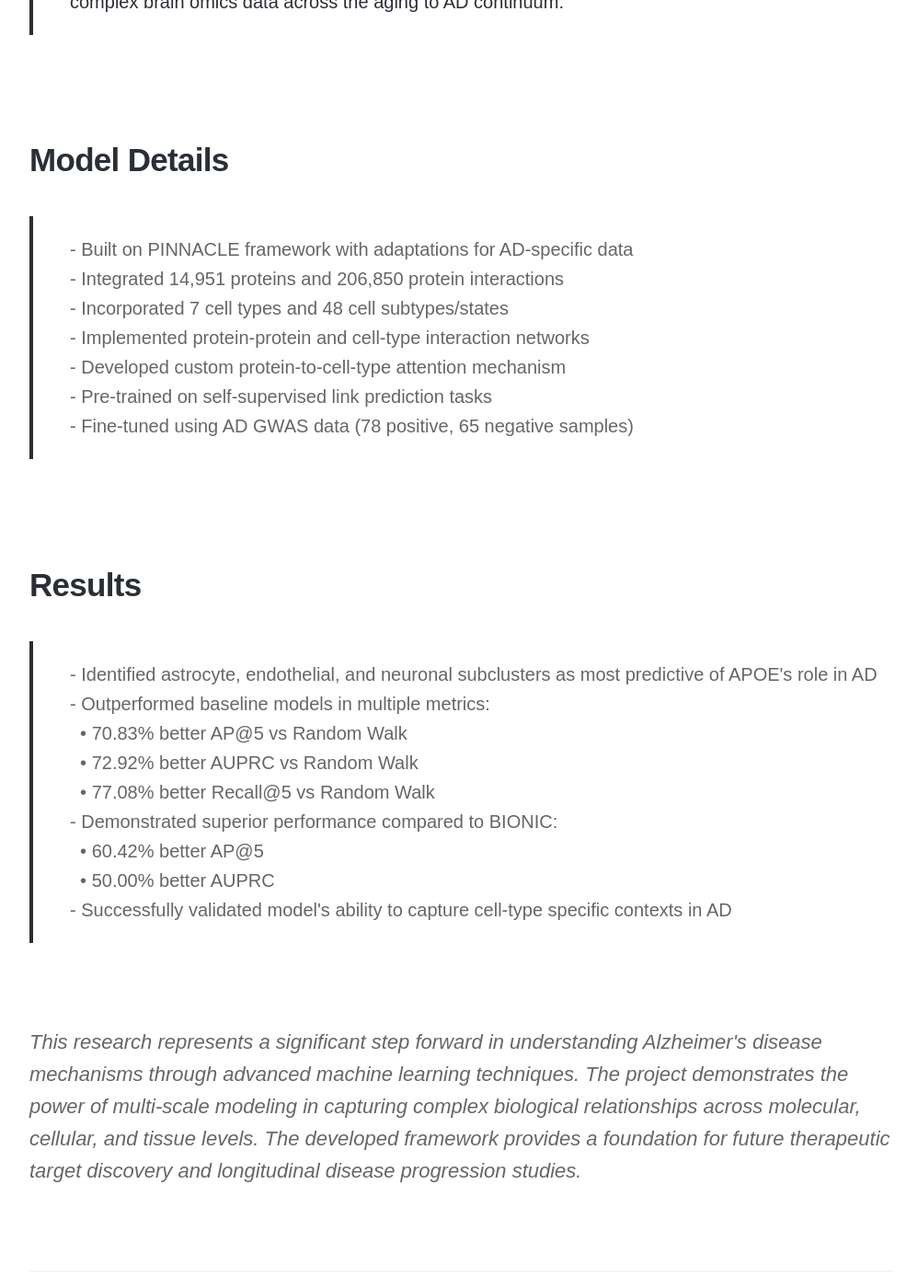
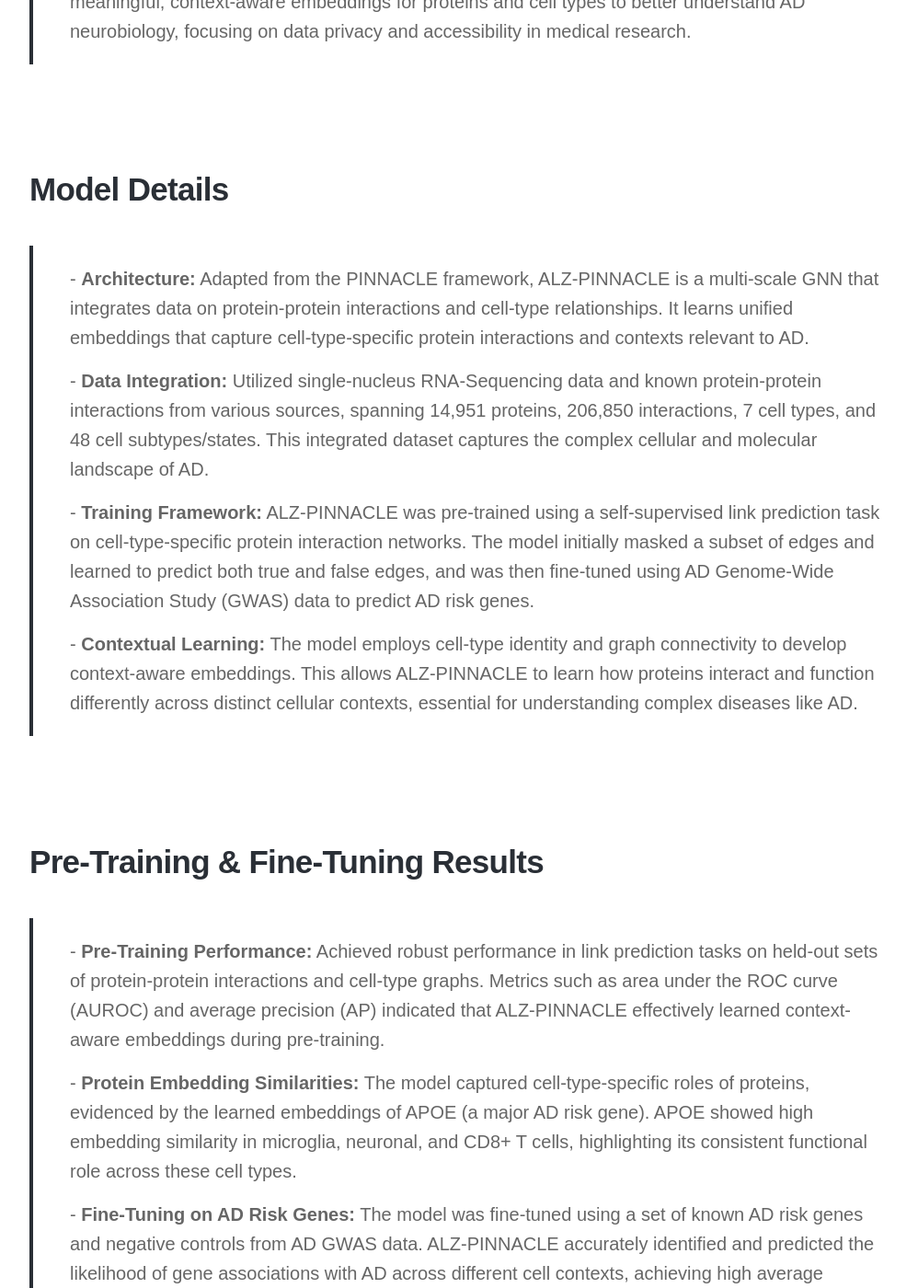
Before and after one commit to anya-chauhan/anya-chauhan.github.io, a Jekyll site: the page built from _projects/bio.md, in a window 1280 px wide and 1400 px high, scrolled down 881 px. Shown: the whole window at 92% size, without its empty margins (138-1136 px from the left). Built offline with Jekyll 4.4.1, drawn with Linux system fonts in a browser that asks for light colours; nearby versions of some CDN libraries; some web fonts are replaced; some of the changed text lies outside the part shown.

Commit message:
Update bio.md

```diff
--- a/_projects/bio.md
+++ b/_projects/bio.md
@@ -9,42 +9,55 @@
 <br>
 <h2>Objective</h2>
 <blockquote>
-<p>Developed a novel multi-scale graph neural network model (ALZ-PINNACLE) to bridge molecular, cellular, and tissue-level insights in Alzheimer's disease research by integrating and analyzing complex brain omics data across the aging to AD continuum.</p>
+<p style="color: #666;"> Developed a multi-scale Graph Neural Network (ALZ-PINNACLE) to integrate and analyze complex brain omics data across the aging to Alzheimer’s Disease (AD) continuum. This model aimed to learn meaningful, context-aware embeddings for proteins and cell types to better understand AD neurobiology, focusing on data privacy and accessibility in medical research.
+</p>
 </blockquote>
+
 <br>
 
 <h2>Model Details</h2>
 <blockquote>
 <p style="color: #666;">
-- Built on PINNACLE framework with adaptations for AD-specific data<br>
-- Integrated 14,951 proteins and 206,850 protein interactions<br>
-- Incorporated 7 cell types and 48 cell subtypes/states<br>
-- Implemented protein-protein and cell-type interaction networks<br>
-- Developed custom protein-to-cell-type attention mechanism<br>
-- Pre-trained on self-supervised link prediction tasks<br>
-- Fine-tuned using AD GWAS data (78 positive, 65 negative samples)
+- <strong>Architecture:</strong> Adapted from the PINNACLE framework, ALZ-PINNACLE is a multi-scale GNN that integrates data on protein-protein interactions and cell-type relationships. It learns unified embeddings that capture cell-type-specific protein interactions and contexts relevant to AD. </p>
+<p style="color: #666;">
+- <strong>Data Integration:</strong> Utilized single-nucleus RNA-Sequencing data and known protein-protein interactions from various sources, spanning 14,951 proteins, 206,850 interactions, 7 cell types, and 48 cell subtypes/states. This integrated dataset captures the complex cellular and molecular landscape of AD.
+</p>
+<p style="color: #666;">
+- <strong>Training Framework:</strong> ALZ-PINNACLE was pre-trained using a self-supervised link prediction task on cell-type-specific protein interaction networks. The model initially masked a subset of edges and learned to predict both true and false edges, and was then fine-tuned using AD Genome-Wide Association Study (GWAS) data to predict AD risk genes.
+</p>
+<p style="color: #666;">
+- <strong>Contextual Learning:</strong> The model employs cell-type identity and graph connectivity to develop context-aware embeddings. This allows ALZ-PINNACLE to learn how proteins interact and function differently across distinct cellular contexts, essential for understanding complex diseases like AD.
 </p>
 </blockquote>
+
 <br>
 
-<h2>Results</h2>
+<h2>Pre-Training & Fine-Tuning Results</h2>
 <blockquote>
 <p style="color: #666;">
-- Identified astrocyte, endothelial, and neuronal subclusters as most predictive of APOE's role in AD<br>
-- Outperformed baseline models in multiple metrics:<br>
-&nbsp;&nbsp;• 70.83% better AP@5 vs Random Walk<br>
-&nbsp;&nbsp;• 72.92% better AUPRC vs Random Walk<br>
-&nbsp;&nbsp;• 77.08% better Recall@5 vs Random Walk<br>
-- Demonstrated superior performance compared to BIONIC:<br>
-&nbsp;&nbsp;• 60.42% better AP@5<br>
-&nbsp;&nbsp;• 50.00% better AUPRC<br>
-- Successfully validated model's ability to capture cell-type specific contexts in AD
+- <strong>Pre-Training Performance:</strong> Achieved robust performance in link prediction tasks on held-out sets of protein-protein interactions and cell-type graphs. Metrics such as area under the ROC curve (AUROC) and average precision (AP) indicated that ALZ-PINNACLE effectively learned context-aware embeddings during pre-training.
+</p>
+<p style="color: #666;">
+- <strong>Protein Embedding Similarities:</strong> The model captured cell-type-specific roles of proteins, evidenced by the learned embeddings of APOE (a major AD risk gene). APOE showed high embedding similarity in microglia, neuronal, and CD8+ T cells, highlighting its consistent functional role across these cell types.
+</p>
+<p style="color: #666;">
+- <strong>Fine-Tuning on AD Risk Genes:</strong> The model was fine-tuned using a set of known AD risk genes and negative controls from AD GWAS data. ALZ-PINNACLE accurately identified and predicted the likelihood of gene associations with AD across different cell contexts, achieving high average precision and AUROC in distinguishing AD risk genes.
+</p>
+<p style="color: #666;">
+- <strong>Context-Specific Predictive Power:</strong> ALZ-PINNACLE determined the most predictive cell-type contexts for AD gene roles. For example, it identified that astrocyte, endothelial, and neuronal subclusters were crucial for predicting APOE's role in AD, illustrating how the model can pinpoint specific cellular contexts relevant to disease pathology.
 </p>
 </blockquote>
+
 <br>
 
-<p style="color: #666;"><em>This research represents a significant step forward in understanding Alzheimer's disease mechanisms through advanced machine learning techniques. The project demonstrates the power of multi-scale modeling in capturing complex biological relationships across molecular, cellular, and tissue levels. The developed framework provides a foundation for future therapeutic target discovery and longitudinal disease progression studies. </em></p>
+<h2>Significance</h2>
+<blockquote>
+<p style="color: #666;"> ALZ-PINNACLE demonstrates the potential of using multi-scale, context-aware graph neural networks to integrate complex biomedical data, enabling better understanding of AD neurobiology. By pre-training on protein and cell interaction networks and fine-tuning on AD risk gene data, the model provides valuable insights into how molecular and cellular interactions contribute to AD, advancing knowledge of disease mechanisms and informing potential therapeutic strategies.
+</p>
+</blockquote>
+
 <br>
+
 
 ---
 <div class="gallery" data-columns="1">
```
